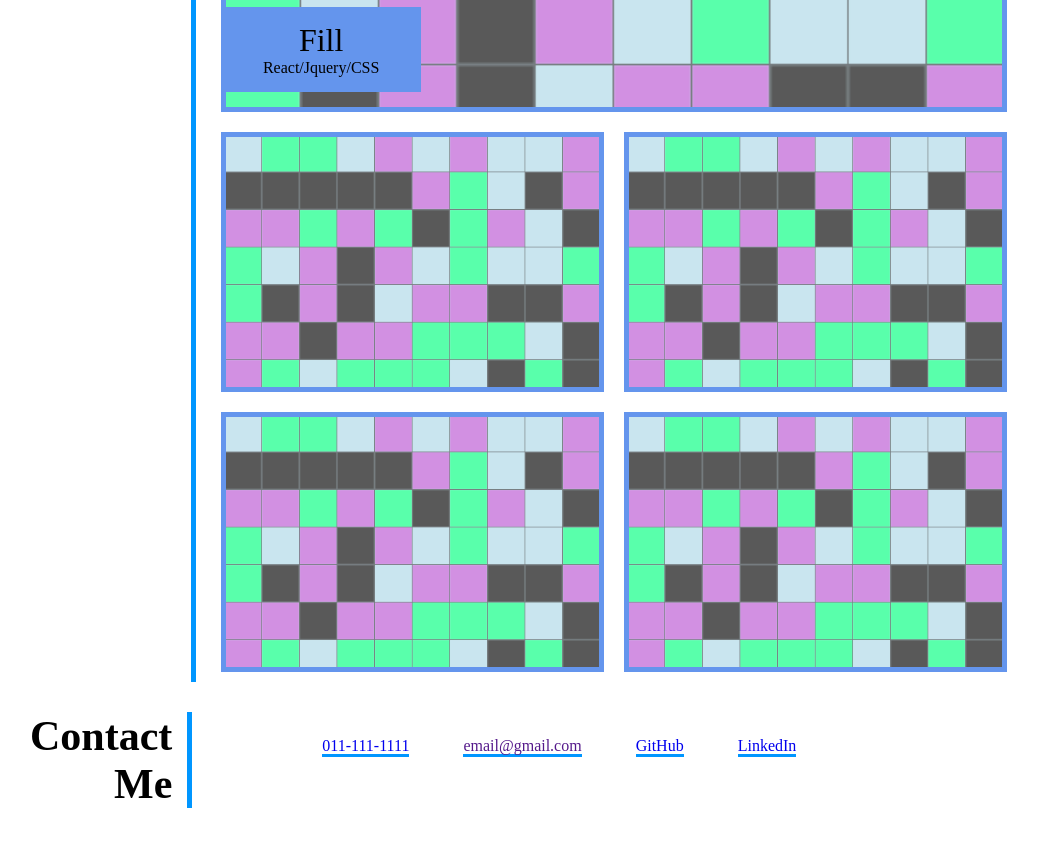
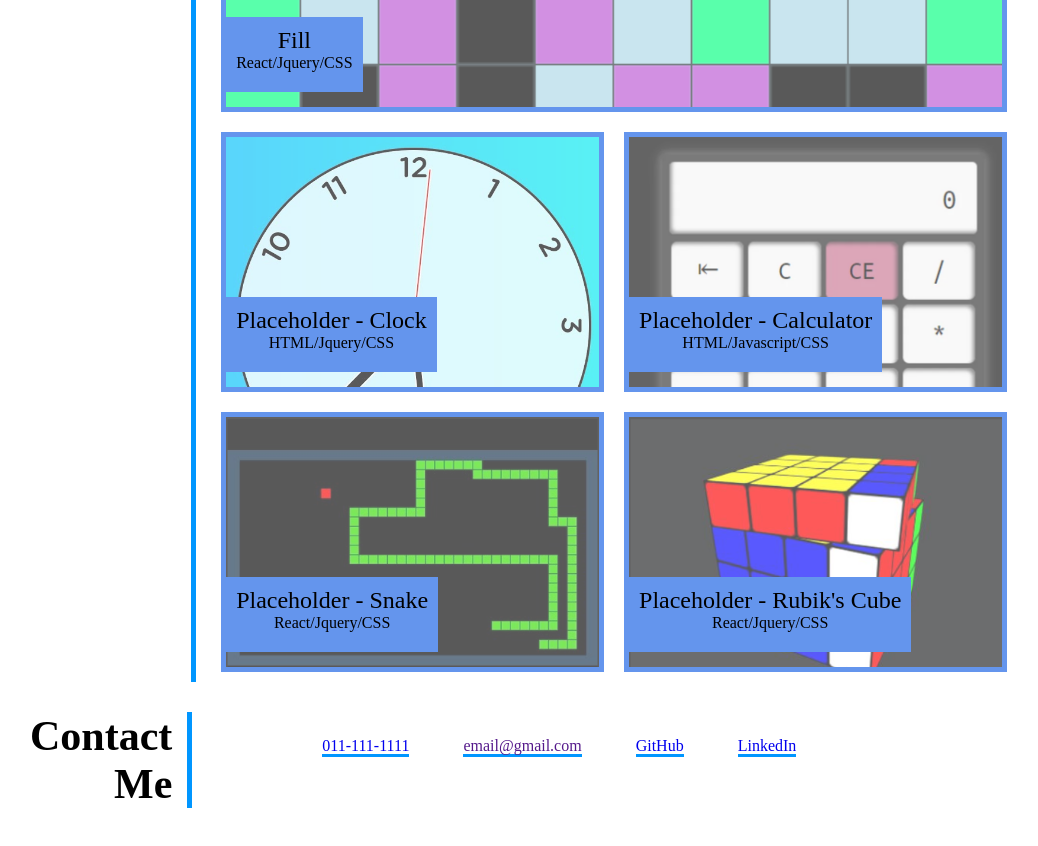
Before and after one commit to SeanGenge/SeanPortfolio, a plain HTML site: page index.html in a window 1280 px wide. Shown: the part 540-1386 px from the top of the page, without its empty margins (136-1174 px from the left). Drawn offline with Linux system fonts and the light colour scheme.

Commit message:
Added placeholder projects

```diff
--- a/index.html
+++ b/index.html
@@ -37,16 +37,20 @@
                         <a target="_blank" href="https://github.com/SeanGenge/Fill"><img class="project-image" src="./assets/fill.PNG" /></a>
                     </div>
                     <div class="project-item">
-                        <img class="project-image" src="./assets/fill.PNG" />
+                        <div class="project-title">Placeholder - Clock<span class="project-title-sub">HTML/Jquery/CSS</span></div>
+                        <a target="_blank" href="https://github.com/SeanGenge/Fill"><img class="project-image" src="./assets/javascript clock.PNG" /></a>
                     </div>
                     <div class="project-item">
-                        <img class="project-image" src="./assets/fill.PNG" />
+                        <div class="project-title">Placeholder - Calculator<span class="project-title-sub">HTML/Javascript/CSS</span></div>
+                        <a target="_blank" href="https://github.com/SeanGenge/Fill"><img class="project-image" src="./assets/javascript calculator.PNG" /></a>
                     </div>
                     <div class="project-item">
-                        <img class="project-image" src="./assets/fill.PNG" />
+                        <div class="project-title">Placeholder - Snake<span class="project-title-sub">React/Jquery/CSS</span></div>
+                        <a target="_blank" href="https://github.com/SeanGenge/Fill"><img class="project-image" src="./assets/javascript snake.PNG" /></a>
                     </div>
                     <div class="project-item">
-                        <img class="project-image" src="./assets/fill.PNG" />
+                        <div class="project-title">Placeholder - Rubik's Cube<span class="project-title-sub">React/Jquery/CSS</span></div>
+                        <a target="_blank" href="https://github.com/SeanGenge/Fill"><img class="project-image" src="./assets/javascript rubiks cube.PNG" /></a>
                     </div>
                 </div>
             </div>
--- a/style.css
+++ b/style.css
@@ -2,9 +2,11 @@
     --title-border-colour: #0096FF;
     --project-primary-colour: #6495ED;
     --project-showcase-height: 350px;
+
+    --project-title-height: 55px;
+    --project-title-padding: 10px;
+    /* the spacing you want from the title to the bottom of the project tile */
     --project-title-bottom-margin: 15px;
-    --project-title-height: 55px;
-    --project-title-padding: 15px;
 }
 
 /* Header styling */
@@ -75,10 +77,16 @@
 .project-title {
     position: absolute;
     height: var(--project-title-height);
-    width: 170px;
-    top: calc(var(--project-showcase-height) - var(--project-title-height) - (var(--project-title-padding) * 2) - var(--project-title-bottom-margin));
+    /*
+        Place the item at the very bottom of the project tile,
+        Subtract the title height and the padding * 2 for top and bottom,
+        Subtract the bottom margin (This is the spacing you want from the bottom of the tile to the title)
+
+        Since this is using 100% at the start, this will work for all sizes
+    */
+    top: calc(100% - var(--project-title-height) - (var(--project-title-padding) * 2) - var(--project-title-bottom-margin));
     background-color: var(--project-primary-colour);
-    font-size: 32px;
+    font-size: 24px;
     text-align: center;
     padding: var(--project-title-padding) var(--project-title-padding) var(--project-title-padding) 0;
     border-left: 10px solid var(--project-primary-colour);
```
Also changed, not shown: assets/javascript calculator.PNG (added), assets/javascript clock.PNG (added), assets/javascript rubiks cube.PNG (added), assets/javascript snake.PNG (added).
